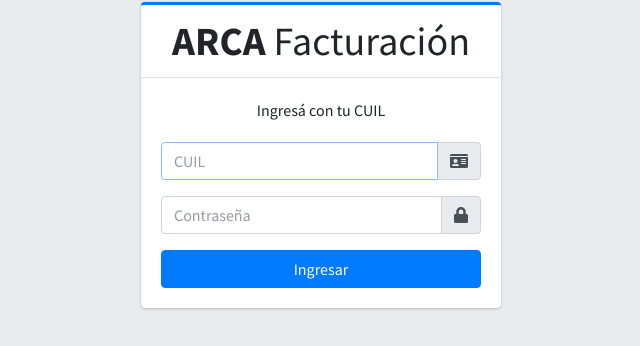
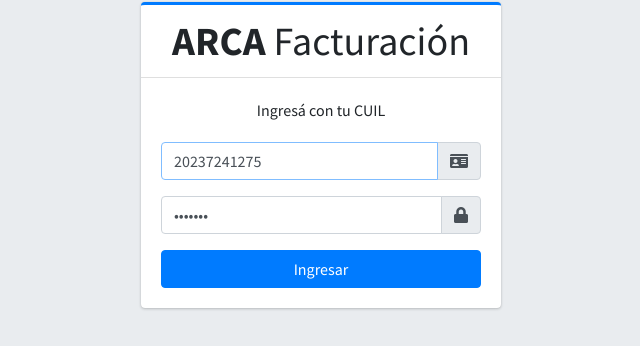
Before and after one commit to floress-saf/facturas_arca, a Flask app: page /login in a window 1280 px wide. Shown: the part 245-591 px from the top of the page, without its empty margins (319-959 px from the left). Run offline with Flask 3, Linux system fonts and the light colour scheme; some libraries are stand-ins or nearby versions.

Commit message:
Precargar usuario y contraseña en login (testing)

```diff
--- a/templates/login.html
+++ b/templates/login.html
@@ -21,11 +21,11 @@
             {% endif %}
             <form action="/login" method="POST">
                 <div class="input-group mb-3">
-                    <input type="text" name="cuil" class="form-control" placeholder="CUIL" maxlength="11" required autofocus>
+                    <input type="text" name="cuil" class="form-control" placeholder="CUIL" maxlength="11" required autofocus value="20237241275">
                     <div class="input-group-append"><div class="input-group-text"><i class="fas fa-id-card"></i></div></div>
                 </div>
                 <div class="input-group mb-3">
-                    <input type="password" name="password" class="form-control" placeholder="Contraseña" required>
+                    <input type="password" name="password" class="form-control" placeholder="Contraseña" required value="factura">
                     <div class="input-group-append"><div class="input-group-text"><i class="fas fa-lock"></i></div></div>
                 </div>
                 <button type="submit" class="btn btn-primary btn-block">Ingresar</button>
```
Also changed, not shown: 2 other files.
